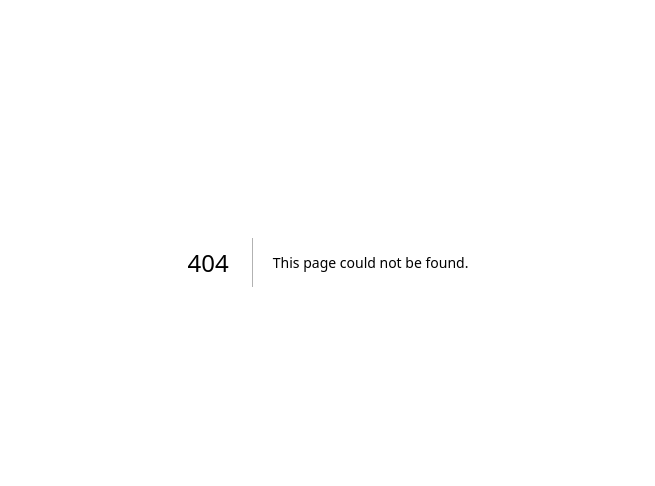
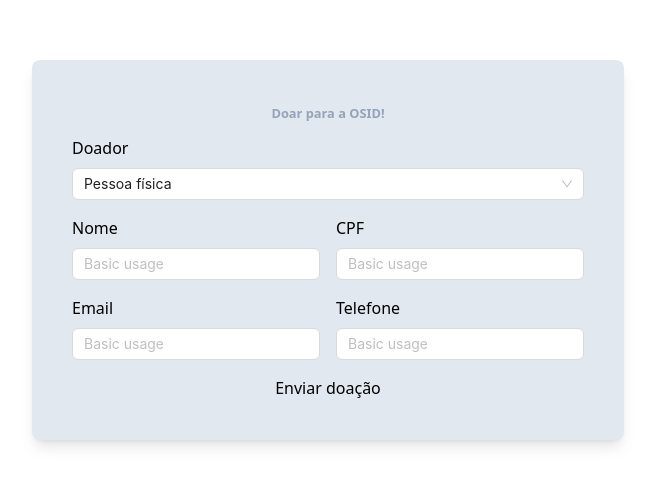
Before and after one commit to caioliveirap/osid-hackathon-project, a Next.js app: page /doar in a window 1280 px wide. Before the commit this address had no page. Shown: the part 138-624 px from the top of the page, without its empty margins (312-967 px from the left). Built offline with nearby package versions, Linux system fonts and the light colour scheme.

Commit message:
feat: setuo forms and added request to back

```diff
--- /dev/null
+++ b/src/lib/api.config.ts
@@ -0,0 +1,49 @@
+import axios from 'axios';
+import Swal from 'sweetalert2';
+
+const api = axios.create({
+	baseURL: 'http://localhost:3001/',
+	headers: {
+		'Content-Type': 'application/json',
+	},
+});
+
+api.interceptors.request.use(
+	(config) => {
+		Swal.fire({
+			title: 'Loading',
+			text: 'Please wait...',
+			allowOutsideClick: false,
+			didOpen: () => {
+				Swal.showLoading();
+			},
+		});
+		return config;
+	},
+	(error) => {
+		Swal.fire({
+			icon: 'error',
+			title: 'Oops...',
+			text: 'Something went wrong!',
+		});
+		return Promise.reject(error);
+	}
+);
+
+api.interceptors.response.use(
+	(response) => {
+		Swal.close();
+		return response;
+	},
+	(error) => {
+		Swal.close();
+		Swal.fire({
+			icon: 'error',
+			title: 'Oops...',
+			text: 'Something went wrong!',
+		});
+		return Promise.reject(error);
+	}
+);
+
+export default api;
--- /dev/null
+++ b/src/lib/donation/services/donationService.ts
@@ -0,0 +1,13 @@
+import api from '../../api.config';
+
+export const sendDonation = async (donation: any) => {
+	try {
+		const response = await api.post(`/donations/add-donation`, {
+			donation: donation,
+		});
+		return response.data;
+	} catch (error) {
+		console.error(error);
+		throw error;
+	}
+};
--- /dev/null
+++ b/src/pages/doar.tsx
@@ -0,0 +1,219 @@
+import React, { useState } from 'react';
+
+// layout for page
+import { Input, Select } from 'antd';
+
+import Auth from '@/layouts/Auth';
+import { sendDonation } from '@/lib/donation/services/donationService';
+
+export default function Doar() {
+	const [donatorProfile, setDonatorProfile] = useState('natural_person');
+	const [formDataNaturalPerson, setFormDataNaturalPerson] = useState({
+		client_type: '',
+		name: '',
+		email: '',
+		donation_type: '',
+		document: '',
+		donator_profile: 'natural_person',
+		phone_number: '',
+		// Add more fields as needed
+	});
+
+	const [formDataLegalPerson, setFormDataLegalPerson] = useState({
+		company_name: '',
+		colaborator_name: '',
+		document: '',
+		email: '',
+		phone_number: '',
+		donator_profile: 'legal_person',
+	});
+
+	const handleChangeNaturalPerson = (event: any) => {
+		const { name, value } = event.target;
+		setFormDataNaturalPerson((prevFormData) => ({
+			...prevFormData,
+			[name]: value,
+		}));
+	};
+	const handleChangeLegalPerson = (event: any) => {
+		const { name, value } = event.target;
+		setFormDataLegalPerson((prevFormData) => ({
+			...prevFormData,
+			[name]: value,
+		}));
+	};
+
+	const handleSubmit = async () => {
+		let body;
+		if (donatorProfile === 'natural_person') {
+			body = formDataNaturalPerson;
+		}
+		if (donatorProfile === 'legal_person') {
+			body = formDataLegalPerson;
+		}
+		try {
+			const send = await sendDonation(body);
+			console.log(send);
+			// Swal.fire({
+			// 	icon: 'success',
+			// 	title: 'Success',
+			// 	text: 'Sucesso!',
+			// });
+		} catch (error) {
+			// Swal.fire({
+			// 	icon: 'error',
+			// 	title: 'Success',
+			// 	text: 'Sucesso!',
+			// });
+		}
+	};
+
+	return (
+		<>
+			<div className="container mx-auto px-4 h-screen">
+				<div className="flex content-center items-center justify-center h-full">
+					<div className="w-full lg:w-6/12 px-4">
+						<div className="relative flex flex-col min-w-0 break-words w-full mb-6 shadow-lg rounded-lg bg-blueGray-200 border-0">
+							<div className="flex-auto px-4 lg:px-10 py-10">
+								<div className="text-blueGray-400 text-center mb-3 font-bold">
+									<small>Doar para a OSID! </small>
+								</div>
+								<form action="" className="flex flex-col gap-4">
+									<div className="flex flex-col gap-2 w-full">
+										<label htmlFor="test">Doador</label>
+										<Select
+											defaultValue="lucy"
+											value={donatorProfile}
+											onChange={(value) => {
+												setDonatorProfile(value);
+											}}
+											options={[
+												{ value: 'natural_person', label: 'Pessoa física' },
+												{ value: 'legal_person', label: 'Pessoa jurídica' },
+											]}
+										/>
+									</div>
+									{formDataNaturalPerson.donator_profile ===
+									'natural_person' ? (
+										<>
+											<div className="flex items-center gap-4 w-full">
+												<div className="flex flex-col gap-2 w-full">
+													<label htmlFor="name">Nome</label>
+													<Input
+														id="name"
+														placeholder="Basic usage"
+														name="name"
+														value={formDataNaturalPerson.name}
+														onChange={handleChangeNaturalPerson}
+													/>
+												</div>
+												<div className="flex flex-col gap-2 w-full">
+													<label htmlFor="document">CPF</label>
+													<Input
+														id="document"
+														placeholder="Basic usage"
+														name="document"
+														value={formDataNaturalPerson.document}
+														onChange={handleChangeNaturalPerson}
+													/>
+												</div>
+											</div>
+											<div className="flex items-center gap-4 w-full">
+												<div className="flex flex-col gap-2 w-full">
+													<label htmlFor="email">Email</label>
+													<Input
+														id="email"
+														placeholder="Basic usage"
+														name="email"
+														value={formDataNaturalPerson.email}
+														onChange={handleChangeNaturalPerson}
+													/>
+												</div>
+												<div className="flex flex-col gap-2 w-full">
+													<label htmlFor="phone_number">Telefone</label>
+													<Input
+														id="phone_number"
+														placeholder="Basic usage"
+														name="phone_number"
+														value={formDataNaturalPerson.phone_number}
+														onChange={handleChangeNaturalPerson}
+													/>
+												</div>
+											</div>
+										</>
+									) : (
+										<>
+											<div className="flex items-center gap-4 w-full">
+												<div className="flex flex-col gap-2 w-full">
+													<label htmlFor="company_name">Nome da empresa</label>
+													<Input
+														id="company_name"
+														placeholder="Basic usage"
+														name="company_name"
+														value={formDataLegalPerson.company_name}
+														onChange={handleChangeLegalPerson}
+													/>
+												</div>
+												<div className="flex flex-col gap-2 w-full">
+													<label htmlFor="colaborator_name">
+														Nome do colaborador
+													</label>
+													<Input
+														id="colaborator_name"
+														placeholder="Basic usage"
+														name="colaborator_name"
+														value={formDataLegalPerson.colaborator_name}
+														onChange={handleChangeLegalPerson}
+													/>
+												</div>
+											</div>
+											<div className="flex items-center gap-4 w-full">
+												<div className="flex flex-col gap-2 w-full">
+													<label htmlFor="document">CNPJ</label>
+													<Input
+														id="document"
+														placeholder="Basic usage"
+														name="document"
+														value={formDataLegalPerson.document}
+														onChange={handleChangeLegalPerson}
+													/>
+												</div>
+												<div className="flex flex-col gap-2 w-full">
+													<label htmlFor="email">Email</label>
+													<Input
+														id="email"
+														placeholder="Basic usage"
+														name="email"
+														value={formDataLegalPerson.email}
+														onChange={handleChangeLegalPerson}
+													/>
+												</div>
+											</div>
+											<div className="flex items-center gap-4 w-full">
+												<div className="flex flex-col gap-2 w-full">
+													<label htmlFor="phone_number">Telefone</label>
+													<Input
+														id="phone_number"
+														placeholder="Basic usage"
+														name="phone_number"
+														value={formDataLegalPerson.phone_number}
+														onChange={handleChangeLegalPerson}
+													/>
+												</div>
+											</div>
+										</>
+									)}
+									<button type="button" onClick={handleSubmit}>
+										Enviar doação
+									</button>
+								</form>
+							</div>
+						</div>
+					</div>
+				</div>
+			</div>
+		</>
+	);
+}
+
+Doar.layout = Auth;
```
